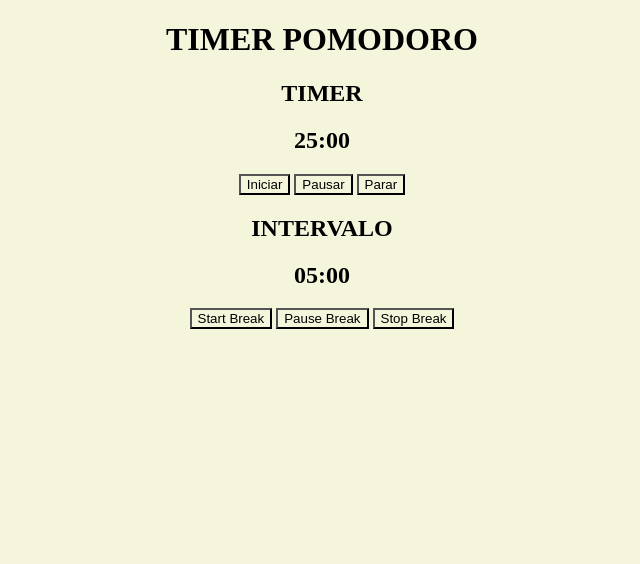
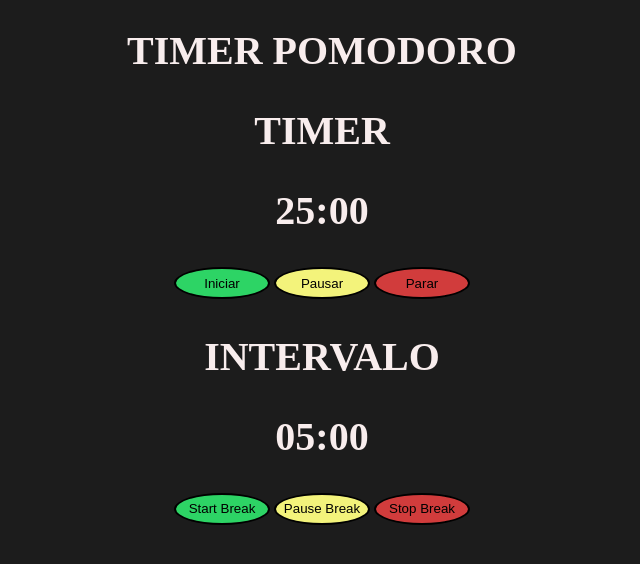
Before and after one commit to mahfer18/projeto-pomodoro, a plain HTML site: page index.html in a window 1280 px wide. Shown: the whole page, without its empty margins (318-958 px from the left). Drawn offline with Linux system fonts and the light colour scheme.

Commit message:
melhorando css e html

```diff
--- a/main.js
+++ b/main.js
@@ -4,7 +4,7 @@ var min = 24;
 var interval;
 
 function start(){
-    interval =setInterval(watch, 10);
+    interval =setInterval(watch, 1000);
 }
 function pause(){
     clearInterval(interval);
@@ -30,6 +30,7 @@ function watch(){
         document.getElementById('count').innerText = '00:00';
         clearInterval(interval);
         alarme.play();
+
     }
 
     document.getElementById('watch').innerText = min +':'+ sec;
@@ -42,7 +43,7 @@ var intervalBreak;
 
 
 function startBreak(){
-    intervalBreak = setInterval(count,10);
+    intervalBreak = setInterval(count,1000);
 
 }
 function pauseBreak(){
@@ -74,6 +75,7 @@ function count(){
         alarme.play();
 
 
+
     }
     document.getElementById('count').innerText = minutes + ':' + seconds;
 
--- a/style.css
+++ b/style.css
@@ -1,4 +1,24 @@
-*{
+body{
     text-align: center;
-    background-color: beige;
+    background-color: #1C1C1C;
 }
+h1, h2{
+    color: #f8eded;
+    font-size: 2.5rem;
+}
+
+button{
+    height: 2rem;
+    width: 6rem;
+    border-radius: 50%;
+    border-style: double;
+}
+.start, .breakStart{
+    background-color: rgb(45, 212, 101);
+}
+.pause, .breakPause{
+    background-color: rgb(243, 243, 123);
+}
+.stop, .breakStop {
+    background-color: rgba(228, 63, 63, 0.904);
+}
```
